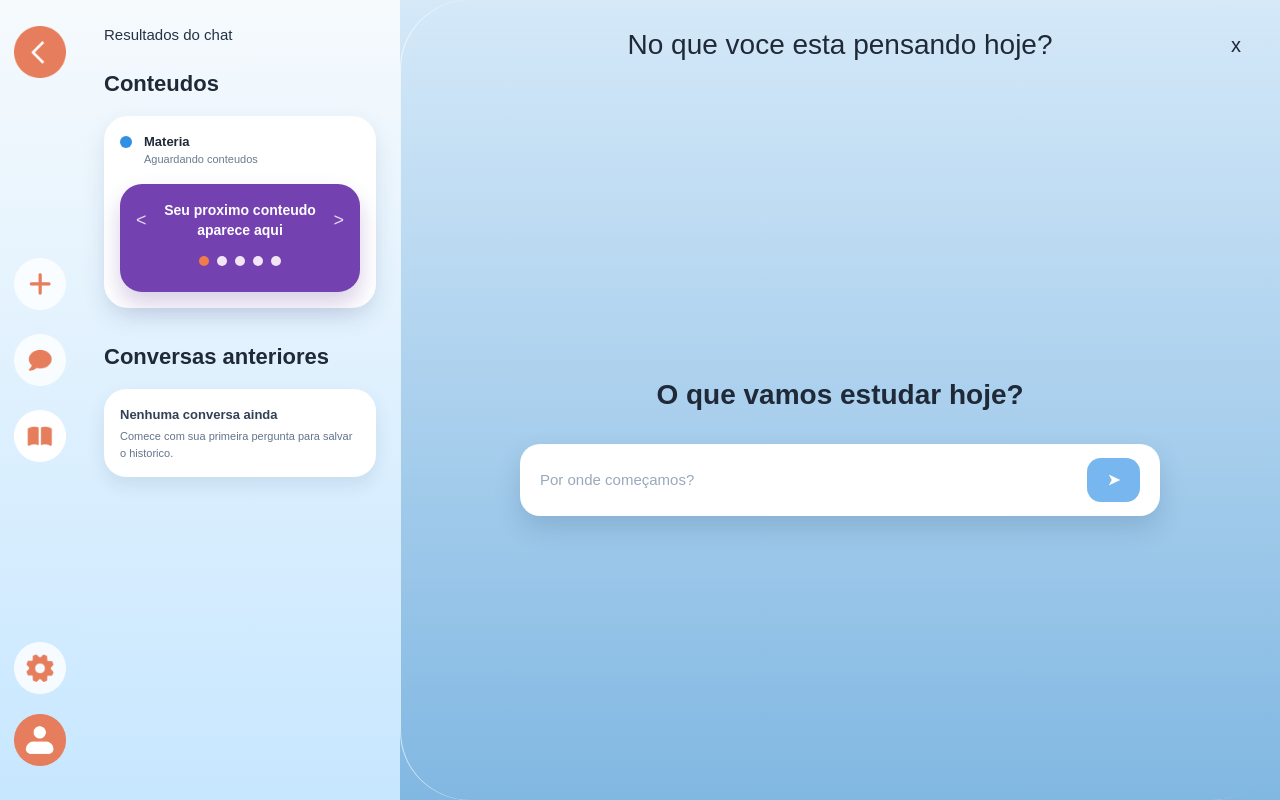
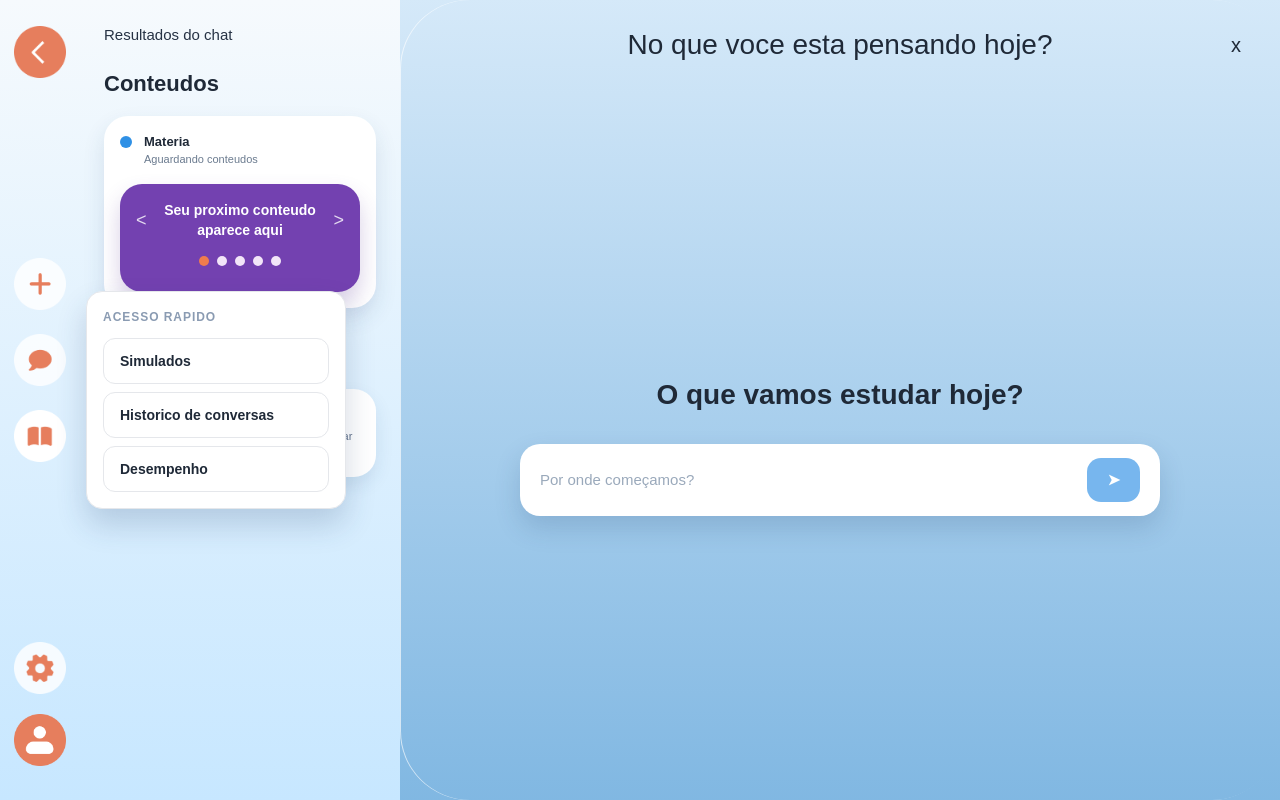
Before and after one commit to devantoneli/ensina.ai-front, a Next.js app: page /chat in a window 1280 px wide. Both pictures are taken after a click on the button 40 px from the left and 436 px from the top of the page. Built offline with nearby package versions, Linux system fonts and the light colour scheme.

Commit message:
Arrumando detalhes da sidebar do chat

```diff
--- a/components/chat/ChatSidebar.tsx
+++ b/components/chat/ChatSidebar.tsx
@@ -12,8 +12,11 @@ export default function ChatSidebar({ onNewChat }: ChatSidebarProps) {
   const router = useRouter();
   const [isLoggedIn, setIsLoggedIn] = useState(false);
   const [isProfileOpen, setIsProfileOpen] = useState(false);
+  const [isQuickMenuOpen, setIsQuickMenuOpen] = useState(false);
   const profileButtonRef = useRef<HTMLButtonElement | null>(null);
   const profileMenuRef = useRef<HTMLDivElement | null>(null);
+  const quickMenuButtonRef = useRef<HTMLButtonElement | null>(null);
+  const quickMenuRef = useRef<HTMLDivElement | null>(null);
 
   const iconButton = 'flex h-14 w-14 items-center justify-center transition-all duration-200 hover:scale-[1.18] hover:drop-shadow-lg';
 
@@ -50,12 +53,44 @@ export default function ChatSidebar({ onNewChat }: ChatSidebarProps) {
     };
   }, [isProfileOpen]);
 
+  useEffect(() => {
+    if (!isQuickMenuOpen) return;
+
+    const handlePointer = (event: PointerEvent) => {
+      const target = event.target as Node | null;
+      if (!target) return;
+      if (quickMenuRef.current?.contains(target)) return;
+      if (quickMenuButtonRef.current?.contains(target)) return;
+      setIsQuickMenuOpen(false);
+    };
+
+    const handleKey = (event: KeyboardEvent) => {
+      if (event.key === 'Escape') {
+        setIsQuickMenuOpen(false);
+      }
+    };
+
+    document.addEventListener('pointerdown', handlePointer);
+    document.addEventListener('keydown', handleKey);
+
+    return () => {
+      document.removeEventListener('pointerdown', handlePointer);
+      document.removeEventListener('keydown', handleKey);
+    };
+  }, [isQuickMenuOpen]);
+
   const handleProfile = () => {
     if (!isLoggedIn) {
       router.push('/login');
       return;
     }
+    setIsQuickMenuOpen(false);
     setIsProfileOpen((prev) => !prev);
+  };
+
+  const handleQuickMenu = () => {
+    setIsProfileOpen(false);
+    setIsQuickMenuOpen((prev) => !prev);
   };
 
   const handleConfig = () => {
@@ -95,7 +130,13 @@ export default function ChatSidebar({ onNewChat }: ChatSidebarProps) {
           <button type="button" className={iconButton} aria-label="Mensagens">
             <Image src="/assets/chat/chat.png" alt="Mensagens" width={52} height={52} />
           </button>
-          <button type="button" className={iconButton} aria-label="Conteudos">
+          <button
+            type="button"
+            className={iconButton}
+            aria-label="Conteudos"
+            onClick={handleQuickMenu}
+            ref={quickMenuButtonRef}
+          >
             <Image src="/assets/chat/triagem.png" alt="Conteudos" width={52} height={52} />
           </button>
         </div>
@@ -131,6 +172,38 @@ export default function ChatSidebar({ onNewChat }: ChatSidebarProps) {
           )}
         </div>
       </div>
+
+      {isQuickMenuOpen && (
+        <div
+          ref={quickMenuRef}
+          className="absolute left-[86px] top-1/2 z-40 w-[260px] -translate-y-1/2 rounded-2xl border border-[#e5e7eb] bg-white p-4 shadow-[0_16px_30px_rgba(34,67,111,0.2)]"
+        >
+          <p className="text-[12px] font-semibold uppercase tracking-[0.08em] text-[#8a9bb2]">Acesso rapido</p>
+          <div className="mt-3 space-y-2">
+            <button
+              type="button"
+              onClick={() => setIsQuickMenuOpen(false)}
+              className="w-full rounded-xl border border-[#e5e7eb] px-4 py-3 text-left text-sm font-semibold text-[#1f2937] transition hover:bg-[#f3f6fb]"
+            >
+              Simulados
+            </button>
+            <button
+              type="button"
+              onClick={() => setIsQuickMenuOpen(false)}
+              className="w-full rounded-xl border border-[#e5e7eb] px-4 py-3 text-left text-sm font-semibold text-[#1f2937] transition hover:bg-[#f3f6fb]"
+            >
+              Historico de conversas
+            </button>
+            <button
+              type="button"
+              onClick={() => setIsQuickMenuOpen(false)}
+              className="w-full rounded-xl border border-[#e5e7eb] px-4 py-3 text-left text-sm font-semibold text-[#1f2937] transition hover:bg-[#f3f6fb]"
+            >
+              Desempenho
+            </button>
+          </div>
+        </div>
+      )}
     </aside>
   );
 }
```
